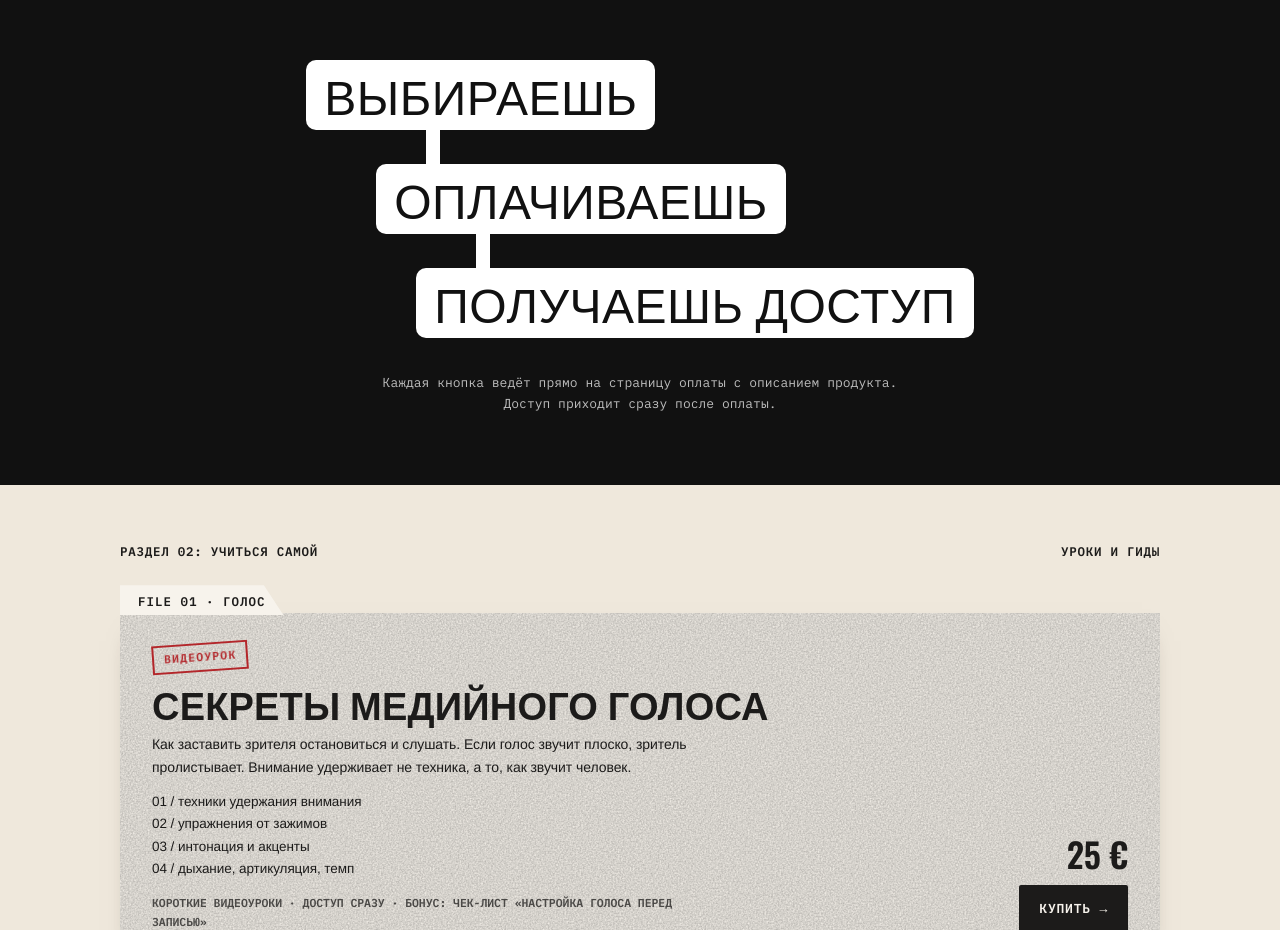
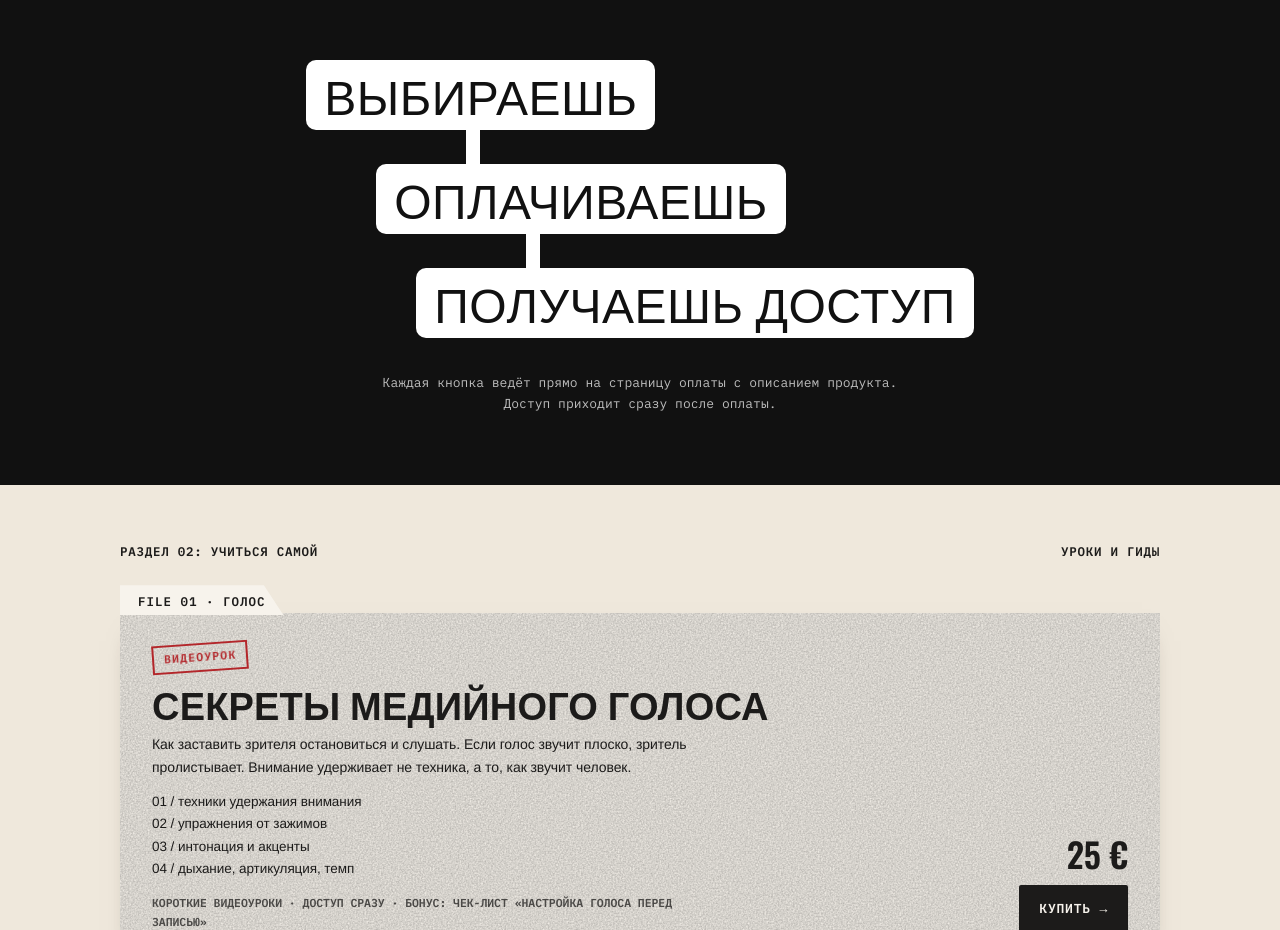
Before and after one commit to annaa-byte/masha-site, a plain HTML site: page index.html in a window 1280 px wide. Shown: the part 2260-3190 px from the top of the page. Drawn offline with nearby package versions, Linux system fonts and the light colour scheme; a web font is replaced by a local one.

Commit message:
Линии «как купить» ещё правее
Co-Authored-By: Claude Opus 5.5 <noreply@anthropic.com>
Claude-Session: https://claude.ai/code/session_018miwnNrhFDneS6RZdGuPQK

```diff
--- a/index.html
+++ b/index.html
@@ -259,9 +259,9 @@ targets.forEach(function(e){io.observe(e)});
 <section class="pills">
  <div class="flow">
   <span class="pill">выбираешь</span>
-  <span class="lnk-v" style="--x:120px"></span>
+  <span class="lnk-v" style="--x:160px"></span>
   <div class="hrow" style="margin-left:70px"><span class="pill">оплачиваешь</span></div>
-  <span class="lnk-v" style="--x:170px"></span>
+  <span class="lnk-v" style="--x:220px"></span>
   <span class="pill" style="margin-left:110px">получаешь доступ</span>
  </div>
  <p class="pill-note">Каждая кнопка ведёт прямо на страницу оплаты с описанием продукта. Доступ приходит сразу после оплаты.</p>
```
